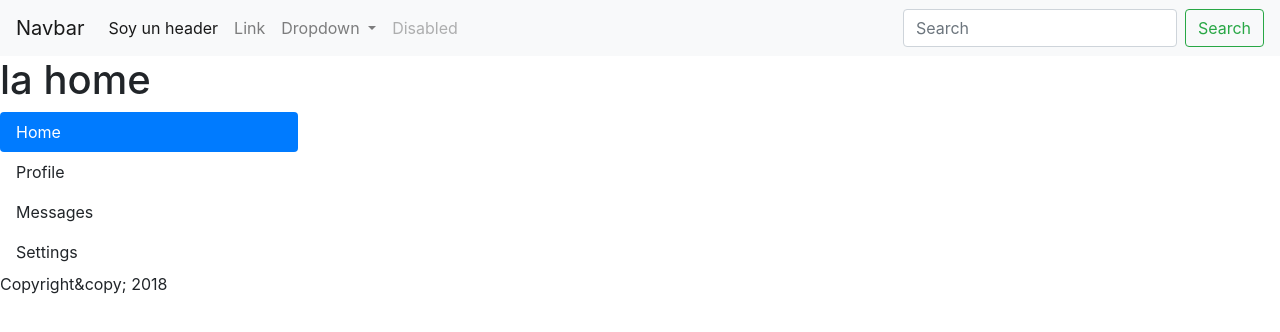
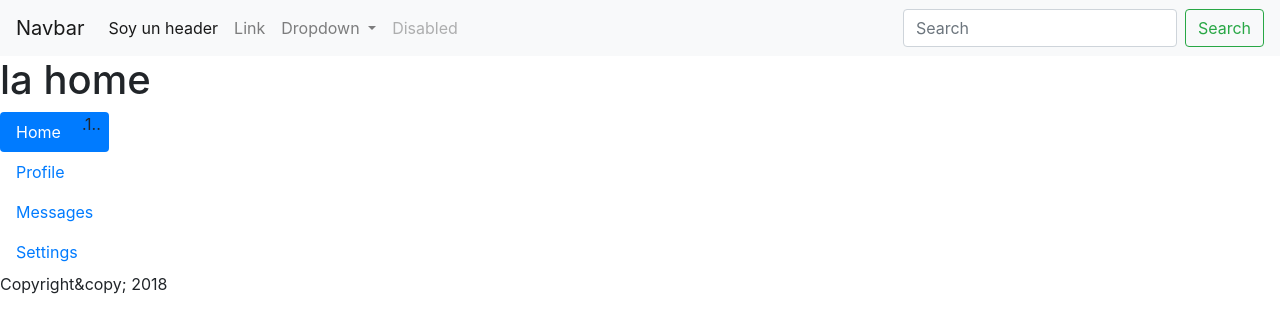
Before and after one commit to Gloper98/Everis-TalentFest, an Angular app: page /home in a window 1280 px wide. Shown: the top 332 px of the page. Built offline with nearby package versions, Linux system fonts and the light colour scheme.

Commit message:
modifica tabs

```diff
--- a/src/app/sidenav/sidenav.component.html
+++ b/src/app/sidenav/sidenav.component.html
@@ -1,6 +1,18 @@
-<div class="nav flex-column nav-pills" id="v-pills-tab" role="tablist" aria-orientation="vertical">
-  <a class="nav-link active" id="v-pills-home-tab" data-toggle="pill" role="tab" aria-controls="v-pills-home" aria-selected="true">Home</a>
-  <a class="nav-link" id="v-pills-profile-tab" data-toggle="pill" role="tab" aria-controls="v-pills-profile" aria-selected="false">Profile</a>
-  <a class="nav-link" id="v-pills-messages-tab" data-toggle="pill"  role="tab" aria-controls="v-pills-messages" aria-selected="false">Messages</a>
-  <a class="nav-link" id="v-pills-settings-tab" data-toggle="pill" role="tab" aria-controls="v-pills-settings" aria-selected="false">Settings</a>
+<div class="row">
+  <div class="col-3">
+    <div class="nav flex-column nav-pills" id="v-pills-tab" role="tablist" aria-orientation="vertical">
+      <a class="nav-link active" id="v-pills-home-tab" data-toggle="pill" href="#v-pills-home" role="tab" aria-controls="v-pills-home" aria-selected="true">Home</a>
+      <a class="nav-link" id="v-pills-profile-tab" data-toggle="pill" href="#v-pills-profile" role="tab" aria-controls="v-pills-profile" aria-selected="false">Profile</a>
+      <a class="nav-link" id="v-pills-messages-tab" data-toggle="pill" href="#v-pills-messages" role="tab" aria-controls="v-pills-messages" aria-selected="false">Messages</a>
+      <a class="nav-link" id="v-pills-settings-tab" data-toggle="pill" href="#v-pills-settings" role="tab" aria-controls="v-pills-settings" aria-selected="false">Settings</a>
+    </div>
+  </div>
+  <div class="col-9">
+    <div class="tab-content" id="v-pills-tabContent">
+      <div class="tab-pane fade show active" id="v-pills-home" role="tabpanel" aria-labelledby="v-pills-home-tab">.1..</div>
+      <div class="tab-pane fade" id="v-pills-profile" role="tabpanel" aria-labelledby="v-pills-profile-tab">..2.</div>
+      <div class="tab-pane fade" id="v-pills-messages" role="tabpanel" aria-labelledby="v-pills-messages-tab">.3..</div>
+      <div class="tab-pane fade" id="v-pills-settings" role="tabpanel" aria-labelledby="v-pills-settings-tab">..4.</div>
+    </div>
+  </div>
 </div>
```
Also changed, not shown: src/app/footer/footer.module.ts (+0 -8 lines).
